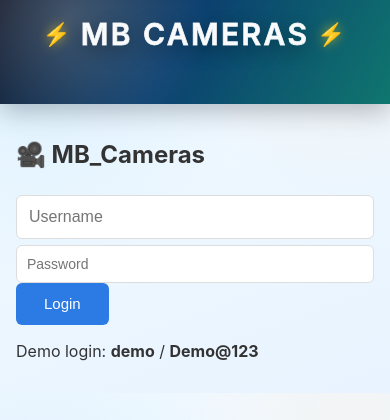
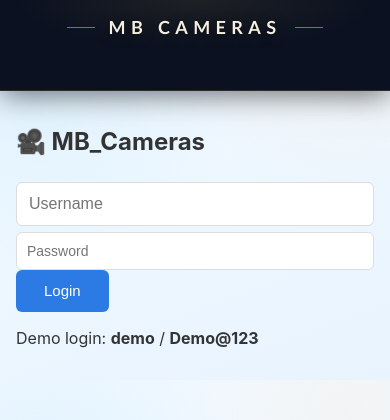
Before and after one commit to bachammahesh-cyber/mb-cameras, a Flask app: page / in a window 390 px wide. Shown: the top 420 px of the page. Run offline with Flask 3, Linux system fonts and the light colour scheme; data comes from the database, SQL or seed files in the repository; some libraries are stand-ins or nearby versions.

Commit message:
Redesign header: elegant dark navy with gold accent lines and wide letterspace
Co-Authored-By: Claude Sonnet 4.6 <noreply@anthropic.com>

```diff
--- a/static/style.css
+++ b/static/style.css
@@ -54,19 +54,22 @@ BRAND BAND
 .brand-band{
 position:relative;
 justify-content:center;
-padding:20px 30px;
-background:
-linear-gradient(120deg,#0f172a 0%,#0b3f6f 45%,#0f766e 100%);
-border-bottom:none;
-box-shadow:0 8px 24px rgba(2,12,27,0.25);
+padding:26px 30px;
+background:#0b1120;
+border-bottom:1px solid rgba(200,165,70,0.18);
+box-shadow:0 4px 28px rgba(0,0,0,0.55);
 overflow:hidden;
 }
 
 .brand-band::before{
 content:"";
 position:absolute;
-inset:0;
-background:radial-gradient(circle at 18% 15%,rgba(255,255,255,0.22),transparent 42%);
+top:-50px;
+left:50%;
+transform:translateX(-50%);
+width:360px;
+height:100px;
+background:radial-gradient(ellipse,rgba(200,165,70,0.1),transparent 70%);
 pointer-events:none;
 }
 
@@ -76,15 +79,15 @@ position:relative;
 z-index:1;
 display:inline-flex;
 align-items:center;
-gap:12px;
-font-size:52px;
-font-family:-apple-system,BlinkMacSystemFont,"SF Pro Display","SF Pro Text","Segoe UI",sans-serif;
-font-weight:900;
-letter-spacing:0.14em;
-color:#f8fafc;
+gap:20px;
+font-size:26px;
+font-family:"Gill Sans","Gill Sans MT","Trebuchet MS",-apple-system,BlinkMacSystemFont,"Segoe UI",sans-serif;
+font-weight:400;
+letter-spacing:0.45em;
+color:#f5efe0;
 text-transform:uppercase;
-text-shadow:0 6px 20px rgba(0,0,0,0.45);
--webkit-text-stroke:0.8px rgba(248,250,252,0.9);
+text-shadow:0 2px 12px rgba(0,0,0,0.5);
+-webkit-text-stroke:0px;
 }
 
 .brand-home{
@@ -94,12 +97,12 @@ color:inherit;
 
 .brand-band .brand-title::before,
 .brand-band .brand-title::after{
-content:"⚡";
-font-size:30px;
-font-weight:900;
-line-height:1;
-color:#fde68a;
-text-shadow:0 0 12px rgba(250,204,21,0.7);
+content:"";
+display:block;
+width:44px;
+height:1px;
+background:rgba(200,165,70,0.65);
+flex-shrink:0;
 }
 
 .brand-band .header-action{
@@ -805,14 +808,14 @@ padding:16px 14px;
 }
 
 .brand-band .brand-title{
-font-size:34px;
-letter-spacing:0.1em;
-gap:8px;
+font-size:20px;
+letter-spacing:0.35em;
+gap:14px;
 }
 
 .brand-band .brand-title::before,
 .brand-band .brand-title::after{
-font-size:22px;
+width:28px;
 }
 
 .brand-band .header-action{
@@ -1033,9 +1036,9 @@ padding-bottom:52px;
 }
 
 .brand-band .brand-title{
-font-size:30px;
-font-weight:800;
-letter-spacing:0.08em;
+font-size:18px;
+font-weight:400;
+letter-spacing:0.3em;
 width:100%;
 justify-content:center;
 }
```
